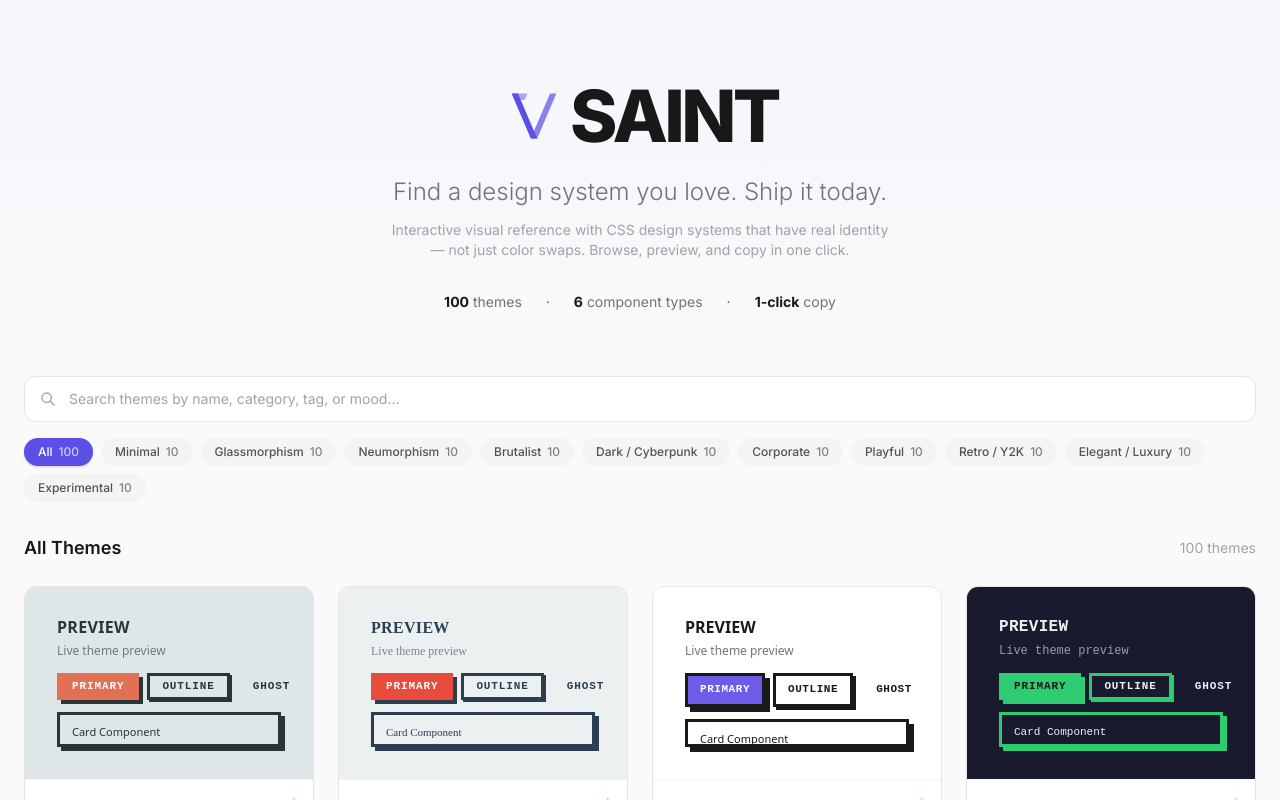
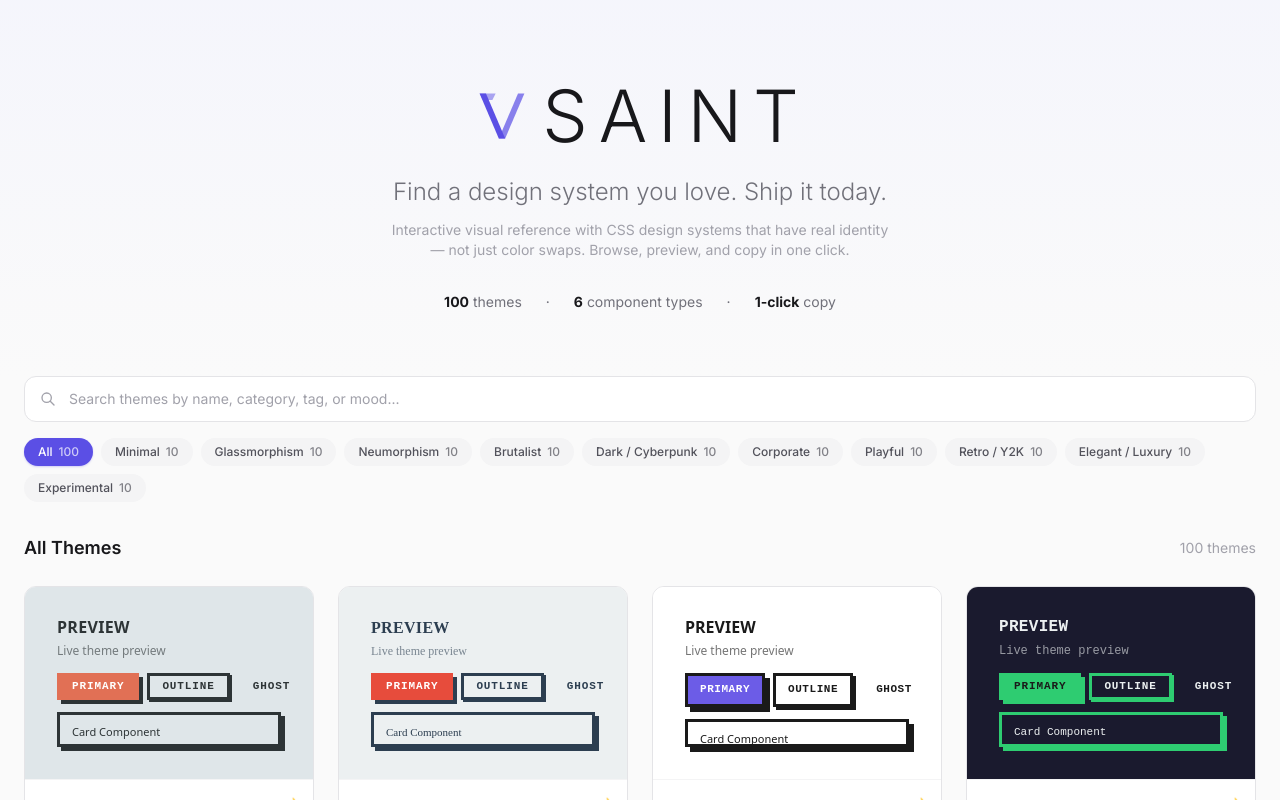
Before and after one commit to AuliaVirza101/Vsaint, a Next.js app: page / in a window 1280 px wide. Shown: the top 800 px of the page. Built offline with nearby package versions, Linux system fonts and the light colour scheme.

Commit message:
style: refine Logo typography and overhaul README.md visually

```diff
--- a/src/components/ui/Logo.tsx
+++ b/src/components/ui/Logo.tsx
@@ -48,7 +48,7 @@
                     fillOpacity="0.5"
                 />
             </svg>
-            <span className={`${textSizes[size]} text-zinc-900 dark:text-zinc-100 uppercase tracking-tighter`}>
+            <span className={`${textSizes[size]} text-zinc-900 dark:text-zinc-100 font-light tracking-[0.15em] ml-1`}>
                 SAINT
             </span>
         </div>
```
Also changed, not shown: 1 other file (tests, documents, lock files or other folders).
